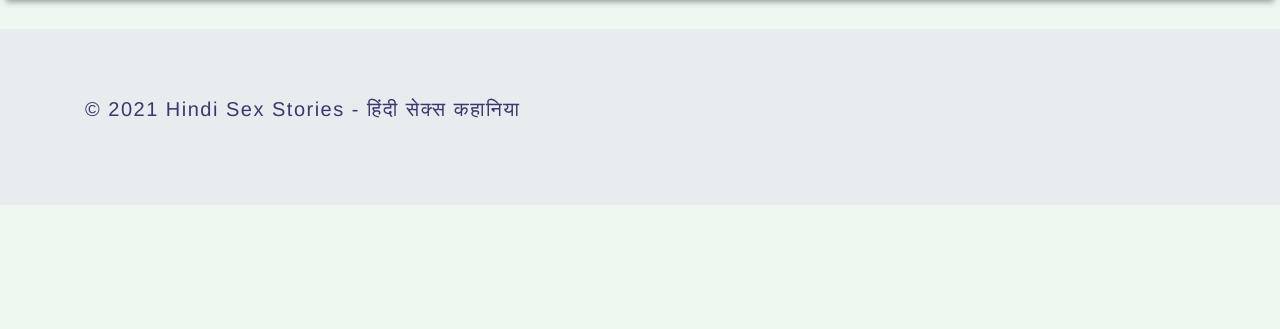
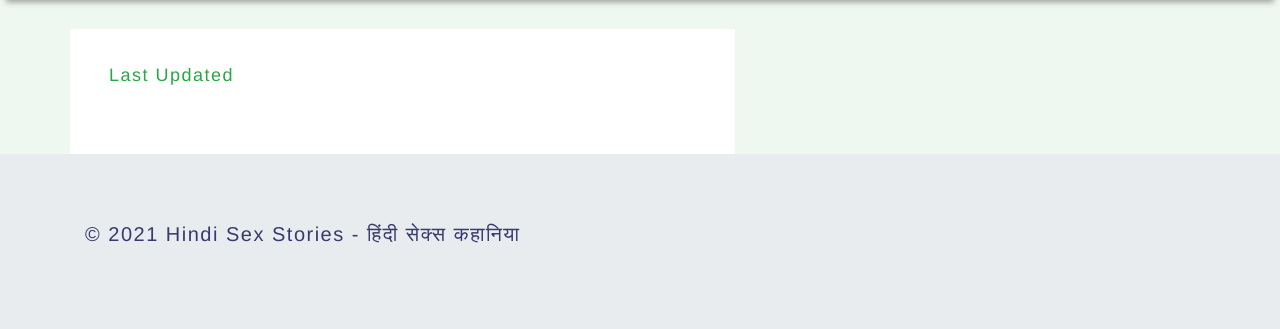
Before and after one commit to Ranilvannan/kathai_out, a Flask app: template templates/story_page.html in a window 1280 px wide. Shown: the part 61-390 px from the top of the page. Run offline with Flask 2, Linux system fonts and the light colour scheme; the template is opened without the code that fills it, so the values that code supplies are empty; some libraries are stand-ins or nearby versions.

Commit message:
first co

```diff
--- a/templates/story_page.html
+++ b/templates/story_page.html
@@ -5,17 +5,24 @@
 <div class="container" style="margin-top:90px">
 	<div class="row">
 		<div class="col-sm-7 article">
-			{% if story %}
+			<div class="story">
+                <div class="story-title p-4">
                     <h2>{{story.title}}</h2>
+                    <p><span class="text-success">Last Updated</span>{{ story.story_id }}</p>
+                </div>
                 {% if story.parent_url %}
+                    <div class="story-previous">
                         <div class="alert alert-success">
 				            Prev: <a href="#">{{story.parent_url}}</a>
 			            </div>
+                    </div>
                 {% endif %}
+                <div class="story-content pt-4">
                     {% for rec in story.content_ids %}
 			            <p>{{ rec.content }}</p>
 			        {% endfor %}
-			{% endif %}
+                </div>
+            </div>
 		</div>
 	</div>
 </div>
```
Lines whose indentation alone changed are shown as unchanged.
